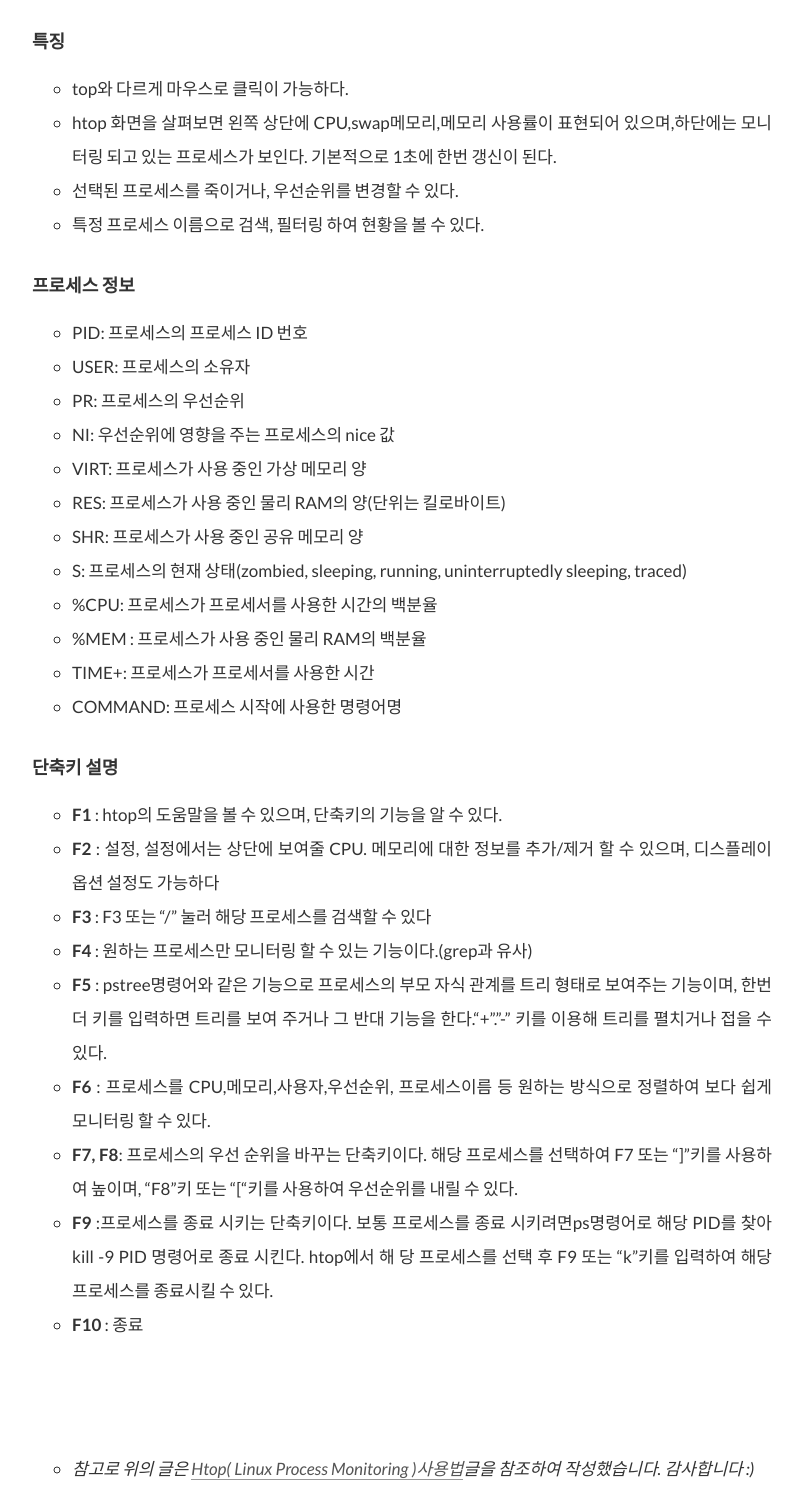
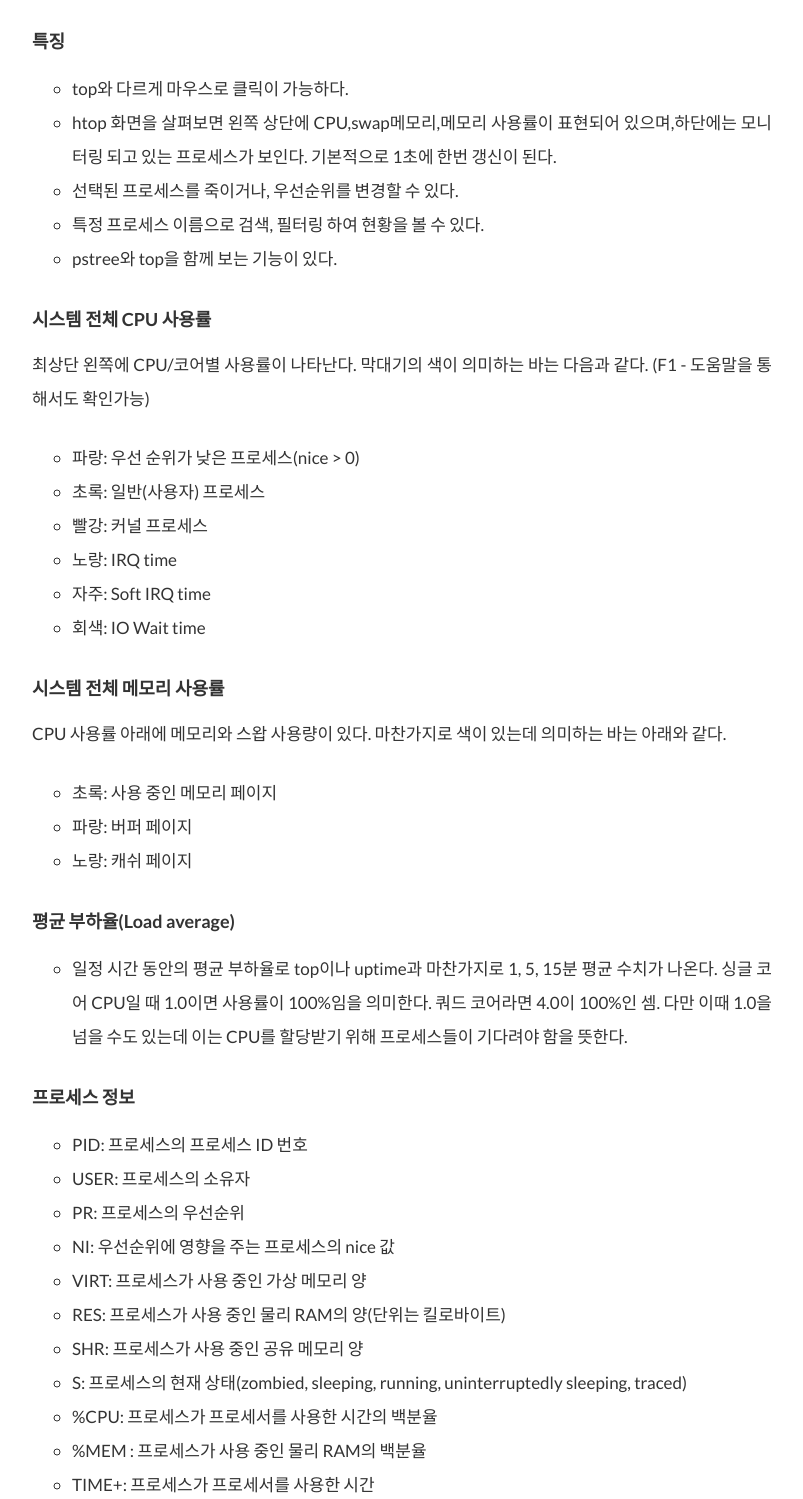
Before and after one commit to gwonsungjun/gwonsungjun.github.io, a Jekyll site: the page built from _posts/2018-01-21-htop.md, in a window 1280 px wide, cut to the strip 1459-2958 px from the top of the page. Shown: the whole strip, without its empty margins (238-1041 px from the left). Built offline with Jekyll 4.4.1, drawn with Linux system fonts in a browser that asks for light colours; comment, search, counter and statistics services are not loaded; some of the changed text lies outside the part shown.

Commit message:
Add Content htop.md

```diff
--- a/_posts/2018-01-21-htop.md
+++ b/_posts/2018-01-21-htop.md
@@ -24,6 +24,26 @@
 - htop 화면을 살펴보면 왼쪽 상단에 CPU,swap메모리,메모리 사용률이 표현되어 있으며,하단에는 모니터링 되고 있는 프로세스가 보인다. 기본적으로 1초에 한번 갱신이 된다.
 - 선택된 프로세스를 죽이거나, 우선순위를 변경할 수 있다.
 - 특정 프로세스 이름으로 검색, 필터링 하여 현황을 볼 수 있다.
+- pstree와 top을 함께 보는 기능이 있다.
+
+
+### 시스템 전체 CPU 사용률
+최상단 왼쪽에 CPU/코어별 사용률이 나타난다. 막대기의 색이 의미하는 바는 다음과 같다. (F1 - 도움말을 통해서도 확인가능)
+- 파랑: 우선 순위가 낮은 프로세스(nice > 0)
+- 초록: 일반(사용자) 프로세스
+- 빨강: 커널 프로세스
+- 노랑: IRQ time
+- 자주: Soft IRQ time
+- 회색: IO Wait time
+
+### 시스템 전체 메모리 사용률
+CPU 사용률 아래에 메모리와 스왑 사용량이 있다. 마찬가지로 색이 있는데 의미하는 바는 아래와 같다.
+- 초록: 사용 중인 메모리 페이지
+- 파랑: 버퍼 페이지
+- 노랑: 캐쉬 페이지
+
+### 평균 부하율(Load average)
+- 일정 시간 동안의 평균 부하율로 top이나 uptime과 마찬가지로 1, 5, 15분 평균 수치가 나온다. 싱글 코어 CPU일 때 1.0이면 사용률이 100%임을 의미한다. 쿼드 코어라면 4.0이 100%인 셈. 다만 이때 1.0을 넘을 수도 있는데 이는 CPU를 할당받기 위해 프로세스들이 기다려야 함을 뜻한다.
 
 ### 프로세스 정보
 - PID: 프로세스의 프로세스 ID 번호
@@ -49,8 +69,13 @@
 - **F7, F8**: 프로세스의 우선 순위을 바꾸는 단축키이다. 해당 프로세스를 선택하여 F7 또는 "]"키를 사용하여 높이며, "F8"키 또는 "["키를 사용하여 우선순위를 내릴 수 있다.
 - **F9** :프로세스를 종료 시키는 단축키이다. 보통 프로세스를 종료 시키려면ps명령어로 해당 PID를 찾아 kill -9 PID 명령어로 종료 시킨다. htop에서 해 당 프로세스를 선택 후 F9 또는 “k”키를 입력하여 해당 프로세스를 종료시킬 수 있다.
 - **F10** : 종료
+- **l** : 그 프로세스가 열고 있는 파일들을 볼 수 있다.
+- **u** : 특정 사용자의 프로세스만 볼 수 있다.
+- **k**: 현재 또는 선택된 프로세스를 종료 할 수 있다.
+- **M** 메모리 사용량으로 프로세스를 정렬 할 수 있다.
+- **P**: CPU 사용량으로 프로세스를 정렬 할 수 있다.
 
-<br/>
-<br/>
-
-* *참고로 위의 글은 [Htop( Linux Process Monitoring )사용법](http://www.koreaidc.com/bbs/set_view.php?b_name=idcpds&w_no=191)글을 참조하여 작성했습니다. 감사합니다 :)*
+### Links
+- [Htop( Linux Process Monitoring )사용법](http://www.koreaidc.com/bbs/set_view.php?b_name=idcpds&w_no=191)
+- [시스템 자원 모니터링 프로그램 htop](http://www.myservlab.com/174)
+- [htop : top 보다 사용자 위주의 모니터링 도구](https://www.linux.co.kr/home2/board/subbs/board.php?bo_table=lecture&wr_id=1791)
```
